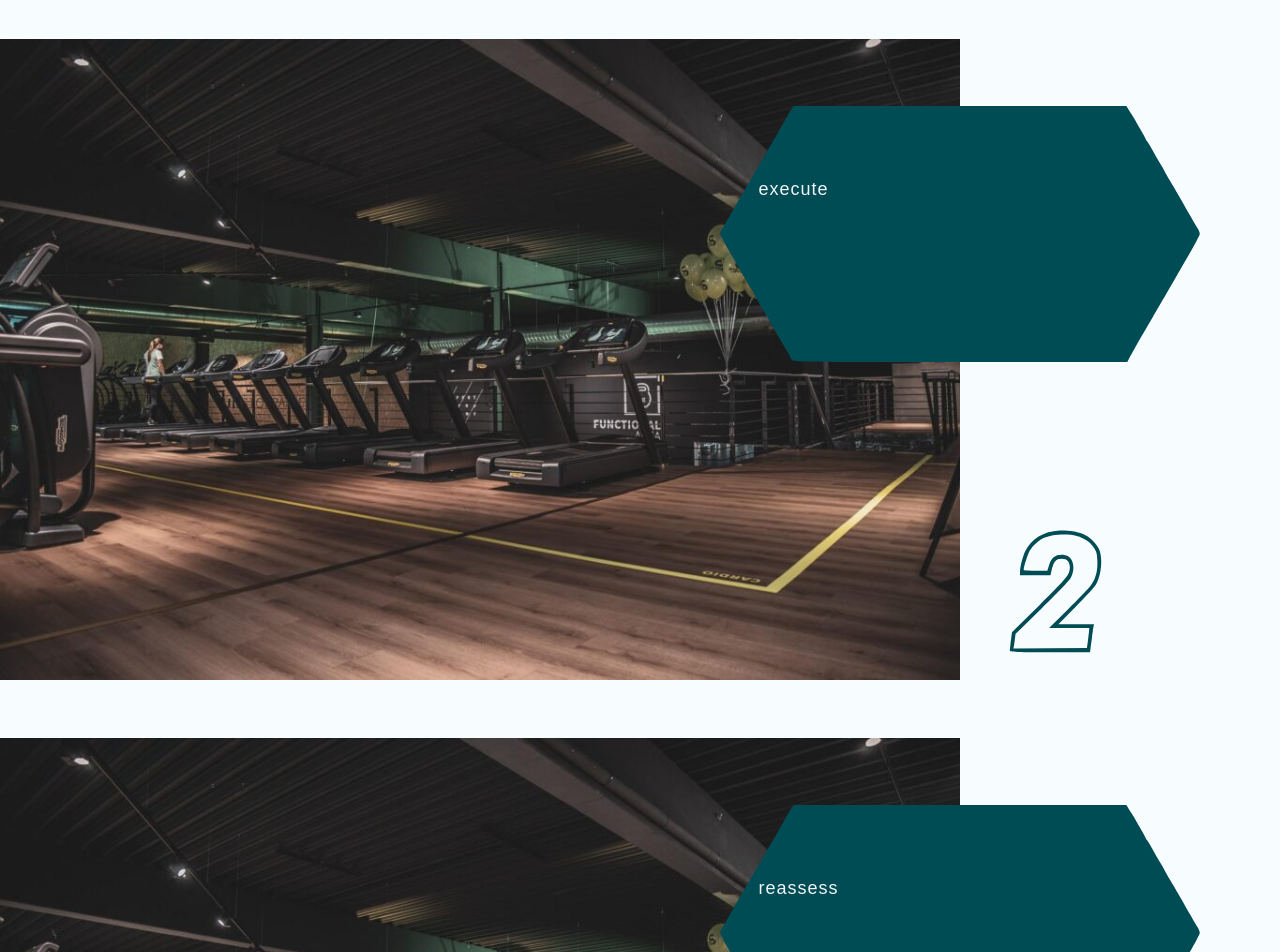
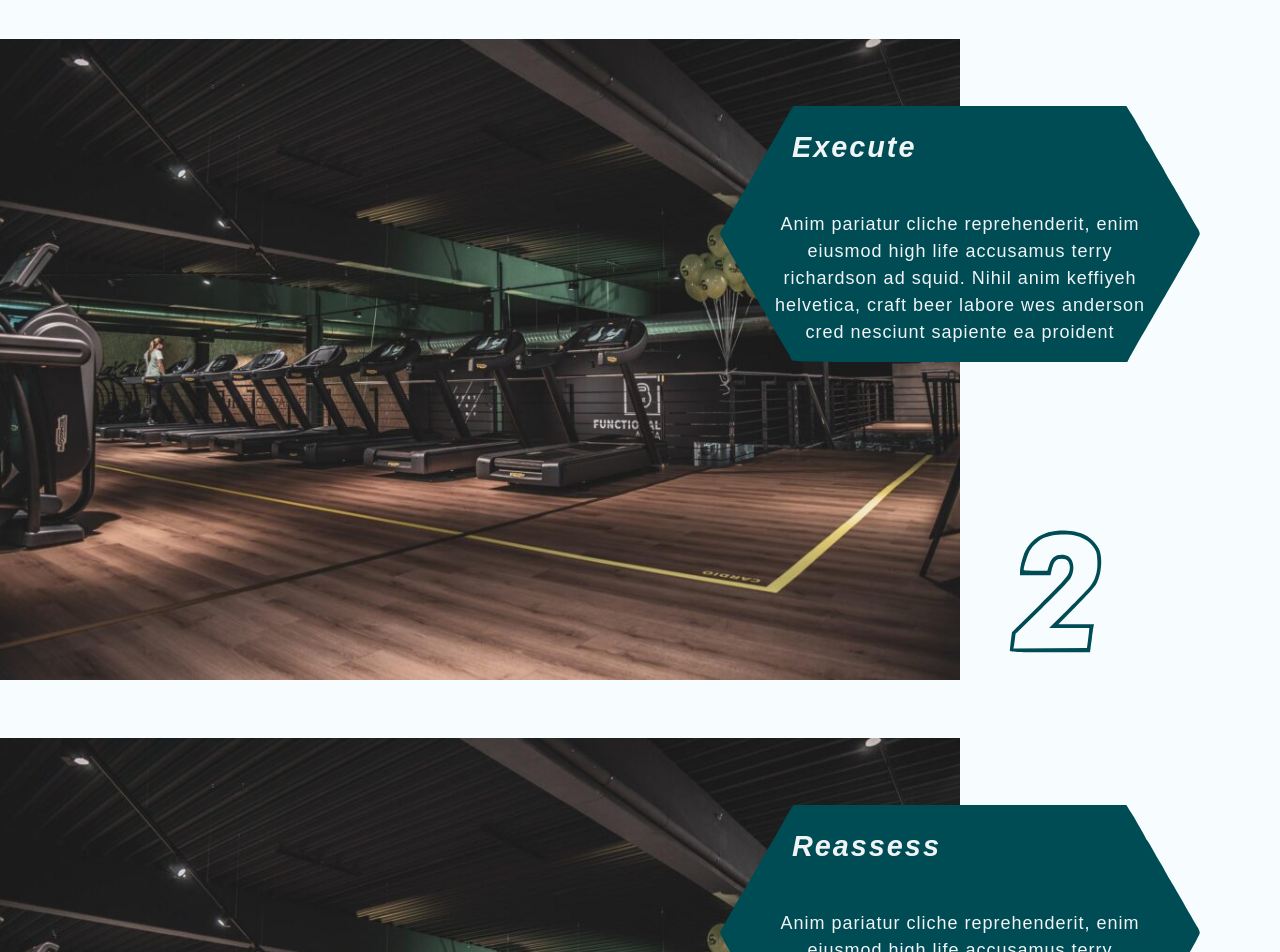
Before and after one commit to Aranesh22/mcf, a React (Create React App) app in the folder client/: page / in a window 1280 px wide. Shown: the part 2520-3472 px from the top of the page. Built offline with nearby package versions, Linux system fonts and the light colour scheme; a small style sheet from the web is missing.

Commit message:
Update HowitWorksPanel.js

```diff
--- a/client/src/components/PanelsHomepage/howitWorksPanel/HowitWorksPanel.js
+++ b/client/src/components/PanelsHomepage/howitWorksPanel/HowitWorksPanel.js
@@ -9,10 +9,10 @@ import no4 from '../../../assets/hWimgs/no4.svg'
 import hWBg from '../../../assets/hWimgs/hWBg.png'
 
 const stepInfo = [
-    {bgImg: hWBg, numImg: no1, text: "assess"},
-    {bgImg: hWBg, numImg: no2, text: "execute"},
-    {bgImg: hWBg, numImg: no3, text: "reassess"},
-    {bgImg: hWBg, numImg: no4, text: "progress"}
+    {bgImg: hWBg, numImg: no1, hText: "Assess", text: "Anim pariatur cliche reprehenderit, enim eiusmod high life accusamus terry richardson ad squid. Nihil anim keffiyeh helvetica, craft beer labore wes anderson cred nesciunt sapiente ea proident."},
+    {bgImg: hWBg, numImg: no2, hText: "Execute", text: "Anim pariatur cliche reprehenderit, enim eiusmod high life accusamus terry richardson ad squid. Nihil anim keffiyeh helvetica, craft beer labore wes anderson cred nesciunt sapiente ea proident"},
+    {bgImg: hWBg, numImg: no3, hText: "Reassess", text: "Anim pariatur cliche reprehenderit, enim eiusmod high life accusamus terry richardson ad squid. Nihil anim keffiyeh helvetica, craft beer labore wes anderson cred nesciunt sapiente ea proident"},
+    {bgImg: hWBg, numImg: no4, hText: "Progress", text: "Anim pariatur cliche reprehenderit, enim eiusmod high life accusamus terry richardson ad squid. Nihil anim keffiyeh helvetica, craft beer labore wes anderson cred nesciunt sapiente ea proident"}
 
 ]
 const renderStep = (step, index) => {
@@ -20,6 +20,7 @@ const renderStep = (step, index) => {
       <HowitWorksStep key={index}
             bgImg={step.bgImg}
             numImg={step.numImg}
+            hText={step.hText}
             text={step.text}
       />
     )
```
